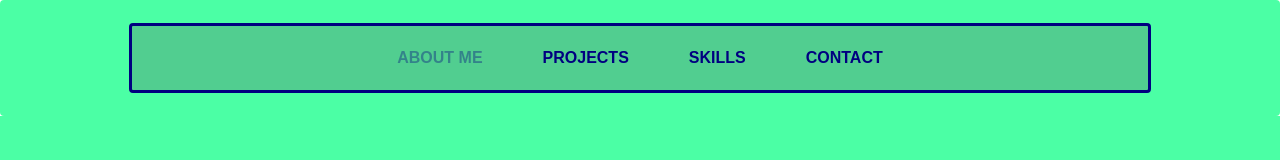
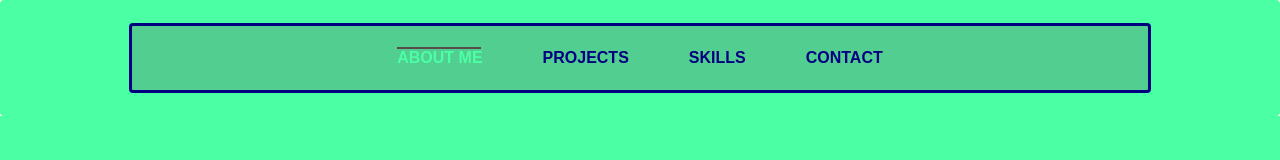
Before and after one commit to Foglia/my-portfolio, a React (Create React App) app: page / in a window 1280 px wide. In both pictures the pointer is over the link "ABOUT ME". Shown: the top 160 px of the page. Built offline with nearby package versions, Linux system fonts and the light colour scheme; grey boxes are pictures that could not be loaded; a web font is replaced by a local one.

Commit message:
worked - margin adjustt

```diff
--- a/src/components/Navbar/Navbar.css
+++ b/src/components/Navbar/Navbar.css
@@ -37,9 +37,14 @@ ul {
   display: none;
 }
 
+.nav-elements a {
+  animation: slidein 10s linear;
+}
+
 .nav-elements a:hover {
-  color:rgba(0, 0, 128, 0.361);
-  box-shadow:#574c4c;
+  color: #4bffa5;
+  box-shadow: -2px -2px #574c4c;
+  list-style-type: none;
 }
 
 .nav-elements ul {
--- a/src/components/StyledButton.jsx
+++ b/src/components/StyledButton.jsx
@@ -11,6 +11,7 @@ const StyledButton = styled.button`
     font-size: 15px;
     text-transform: uppercase;
     font-heigth: bold;
+
 
     &:hover {
     transform: translateY(-5px);
--- a/src/pages/Skills/Skills.css
+++ b/src/pages/Skills/Skills.css
@@ -36,7 +36,7 @@
 }
 
 .infin {
-  margin: 80px 0px 20px 0px;
+  margin: 80px 0px 60px 0px;
 }
 
 @media (max-width: 900px) {
```
